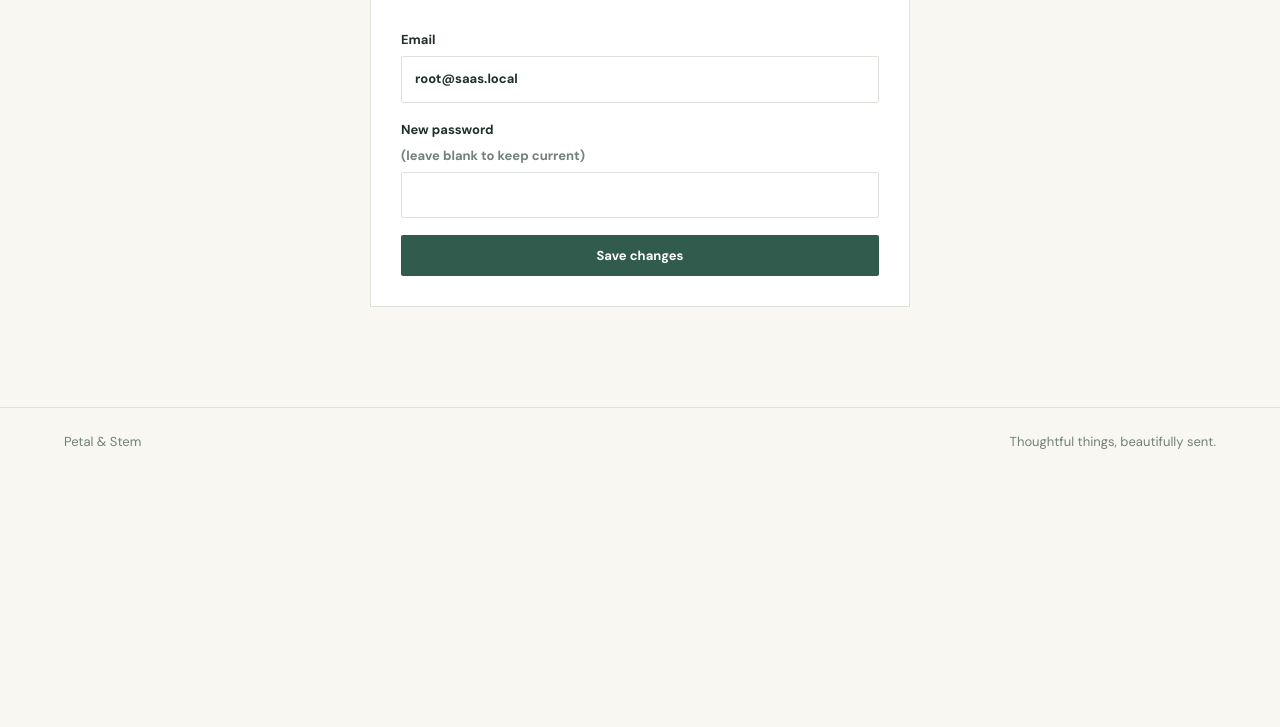
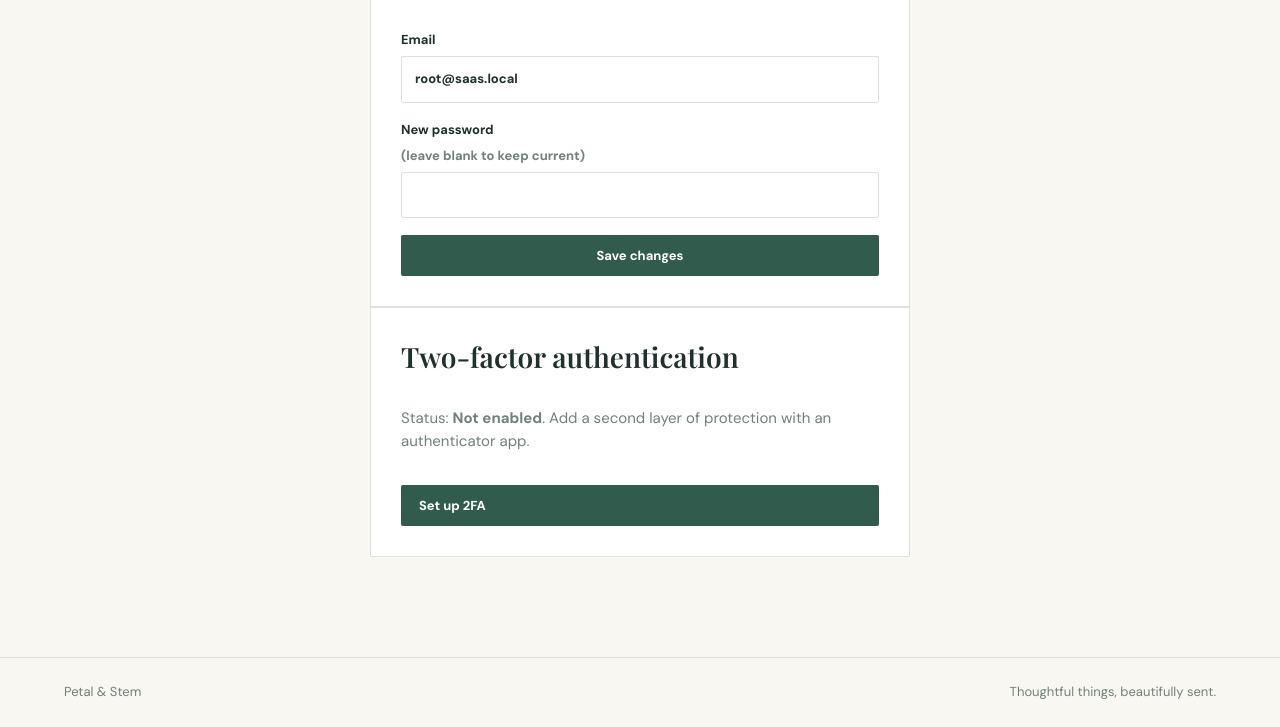
Before and after one commit to kalios5/Ethical-Hacking-Mod, a Flask app: page /auth/account in a window 1280 px wide. Shown: the part 245-972 px from the top of the page. Before the commit the page ends 694 px from the top, so only its background shows below. Run offline with Flask 3, Linux system fonts and the light colour scheme; the visitor is signed in with stand-in values (Sample User, id 1); some web fonts are replaced.

Commit message:
2fa + csrf +zip bomb protection
* Add files via upload

* Add files via upload

* Add files via upload

* Add files via upload

* Add files via upload

* Add files via upload

* Add files via upload

* Add files via upload

* Add files via upload

```diff
--- a/app/admin/routes.py
+++ b/app/admin/routes.py
@@ -140,11 +140,23 @@ def plugins():
 @admin_required
 @limiter.limit("5 per minute")
 def import_plugin():
-    from app.pluginmanager.loader import PluginValidationError, import_third_party_plugin
+    from app.pluginmanager.loader import PluginValidationError, import_third_party_plugin, read_zip_manifest
 
     shop = current_shop()
     name = request.form.get("name", "").strip().lower()
     file = request.files.get("file")
+
+    # Forensic manifest: record exactly what the uploaded zip contained
+    # (every file + size, not just __init__.py) BEFORE extraction. Detection
+    # only - blocks nothing - so any malicious multi-file upload leaves a
+    # full evidence trail in the audit log.
+    if file is not None:
+        manifest = read_zip_manifest(file)
+        if manifest:
+            files_summary = ", ".join(f"{fn}({sz}b)" for fn, sz in manifest[:30])
+            audit(actions.PLUGIN_IMPORT, actor=current_user(), shop_id=shop.id,
+                  target_type="plugin", target_id=name, success=True,
+                  detail=f"upload manifest ({len(manifest)} files): {files_summary}")
 
     try:
         module = import_third_party_plugin(name, file)
@@ -181,6 +193,7 @@ def upload_plugin():
     if request.method == "POST":
         plugin_name = request.form.get("plugin_name", "").strip()
         file = request.files.get("plugin_file")
+        original_filename = file.filename if file else None
 
         if not plugin_name or not is_safe_plugin_name(plugin_name):
             error = "Plugin name must contain only letters, numbers, or underscores."
@@ -218,11 +231,23 @@ def upload_plugin():
                         plugin_row.enabled = False
                         db.session.commit()
 
+                        # Same forensic level as the zip path's manifest:
+                        # record exactly what was uploaded (filename + size),
+                        # not just that "an upload happened."
                         audit(actions.PLUGIN_IMPORT, actor=current_user(), shop_id=shop.id,
                               target_type="plugin", target_id=plugin_name, success=True,
-                              detail="single-file upload")
+                              detail=f"single-file upload: {filename}({len(source_bytes)}b)")
                         flash("Plugin uploaded - enable it on the plugins page to show it on your storefront.", "success")
                         return redirect(url_for("admin.plugins"))
+
+        # PARITY WITH THE ZIP PATH: every rejected attempt gets logged too,
+        # not just successes. Without this, a rejected malicious .py upload
+        # left NO trace at all in the audit log - a real gap compared to the
+        # zip path, which logs its manifest before validation even runs.
+        if error is not None:
+            audit(actions.PLUGIN_IMPORT, actor=current_user(), shop_id=shop.id,
+                  target_type="plugin", target_id=plugin_name or None, success=False,
+                  detail=f"rejected: {error} (filename={original_filename!r})")
 
     return render_template("admin/upload_plugin.html", error=error)
 
--- a/app/admin/templates/admin/product_edit.html
+++ b/app/admin/templates/admin/product_edit.html
@@ -4,7 +4,7 @@
     <section class="form-page">
         <p class="eyebrow">Admin / Catalogue</p>
         <h1>Edit product</h1>
-        <form class="form-card" method="post">
+        <form class="form-card" method="post"><input type="hidden" name="csrf_token" value="{{ csrf_token() }}">
             <label>Name
                 <input name="name" value="{{ product.name }}" required>
             </label>
--- a/app/admin/templates/admin/products.html
+++ b/app/admin/templates/admin/products.html
@@ -9,7 +9,7 @@
         <a class="back" href="{{ url_for('admin.dashboard') }}">← Dashboard</a>
     </div>
     <div class="admin-grid">
-        <form class="form-card" method="post">
+        <form class="form-card" method="post"><input type="hidden" name="csrf_token" value="{{ csrf_token() }}">
             <h2>Add product</h2>
             <label>Name
                 <input name="name" required>
@@ -34,7 +34,7 @@
                     </div>
                     <div>
                         <a class="text-button" href="{{ url_for('admin.edit_product', product_id=product.id) }}">Edit</a>
-                        <form class="inline" method="post" action="{{ url_for('admin.delete_product', product_id=product.id) }}">
+                        <form class="inline" method="post" action="{{ url_for('admin.delete_product', product_id=product.id) }}"><input type="hidden" name="csrf_token" value="{{ csrf_token() }}">
                             <button class="text-button danger" type="submit">Delete</button>
                         </form>
                     </div>
--- a/app/auth/routes.py
+++ b/app/auth/routes.py
@@ -11,6 +11,7 @@ from app.Database.models import User, Plugin
 from app.security_plugins.temp_lockout import is_locked_out, record_failed_attempt, seconds_remaining, reset_on_success
 from app.security_plugins.new_device_alert import is_new_ip
 from app.security_plugins import ip_rate_limit as ip_limiter
+from app.auth import twofa
 
 
 def _feature_enabled(shop_id, name):
@@ -73,6 +74,20 @@ def login():
         # LOGIN_FAILED to the audit log and keeps failed_logins current.
         user = authenticate(username, password, ip=ip)
         if user:
+            # If 2FA is on for this account, DON'T complete login yet -
+            # stash a pending marker and divert to the code-entry page.
+            # The session stays unauthenticated (no user_id) until verified.
+            if user.twofa_enabled and user.twofa_secret:
+                session.clear()
+                session["pending_2fa_user_id"] = user.id
+                session["pending_2fa_ip"] = ip
+                session["pending_2fa_check_time"] = check_time.isoformat()
+                reset_on_success(user)
+                audit(actions.TWOFA_CHALLENGE, actor=user, ip=ip, shop_id=user.shop_id,
+                      target_type="user", target_id=user.id, success=True,
+                      detail="password ok, awaiting 2FA")
+                return redirect(url_for("auth.two_factor"))
+
             # session.clear() must run BEFORE any flash() calls for this
             # login - flash() stores messages inside the session, and
             # clear() wipes anything flashed before it runs.
@@ -102,6 +117,46 @@ def logout():
     session.clear()
     flash("You have been signed out.", "success")
     return redirect(url_for("storefront.index"))
+
+
+@bp.route("/2fa", methods=["GET", "POST"])
+def two_factor():
+    # Second step of a 2FA login. Reachable only when login() verified the
+    # password and stashed pending_2fa_user_id - session NOT yet authed.
+    pending_id = session.get("pending_2fa_user_id")
+    if not pending_id:
+        return redirect(url_for("auth.login"))
+
+    user = User.query.get(pending_id)
+    if user is None or not user.twofa_enabled:
+        session.clear()
+        return redirect(url_for("auth.login"))
+
+    if request.method == "POST":
+        code = request.form.get("code", "")
+        if twofa.verify_code(user, code):
+            ip = session.get("pending_2fa_ip")
+            check_time_raw = session.get("pending_2fa_check_time")
+            session.clear()
+            session["user_id"] = user.id
+            audit(actions.TWOFA_SUCCESS, actor=user, ip=ip, shop_id=user.shop_id,
+                  target_type="user", target_id=user.id, success=True, detail="2FA verified, login complete")
+            new_device_enabled = _feature_enabled(user.shop_id, "new_device_alert")
+            if new_device_enabled and check_time_raw:
+                try:
+                    if is_new_ip(user, ip, datetime.fromisoformat(check_time_raw)):
+                        flash("New sign-in detected from an unrecognized location.", "notice")
+                except ValueError:
+                    pass
+            flash(f"Welcome back, {user.username}.", "success")
+            return redirect(url_for("storefront.index"))
+
+        audit(actions.ACCESS_DENIED, actor=user, ip=session.get("pending_2fa_ip"),
+              shop_id=user.shop_id, target_type="user", target_id=user.id,
+              success=False, detail="bad 2FA code")
+        flash("Invalid authentication code.", "error")
+
+    return render_template("auth/two_factor.html")
 
 
 @bp.route("/register", methods=["GET", "POST"])
@@ -143,3 +198,44 @@ def account():
             db.session.commit()
             flash("Account updated.", "success")
     return render_template("auth/account.html", user=user)
+
+@bp.route("/2fa/setup", methods=["GET", "POST"])
+@login_required
+def two_factor_setup():
+    # Enrollment. GET generates a not-yet-activated secret + shows the QR.
+    # POST confirms the user can produce a valid code, and only THEN flips
+    # twofa_enabled on - so a mis-scanned QR can't lock someone out.
+    user = current_user()
+    if user.twofa_enabled:
+        flash("Two-factor authentication is already enabled.", "notice")
+        return redirect(url_for("auth.account"))
+
+    if request.method == "POST":
+        code = request.form.get("code", "")
+        if twofa.verify_code(user, code):
+            user.twofa_enabled = True
+            db.session.commit()
+            audit(actions.TWOFA_SUCCESS, actor=user, shop_id=user.shop_id,
+                  target_type="user", target_id=user.id, success=True, detail="2FA enabled")
+            flash("Two-factor authentication is now enabled.", "success")
+            return redirect(url_for("auth.account"))
+        flash("That code didn't match - try again.", "error")
+    else:
+        user.twofa_secret = twofa.generate_secret()
+        db.session.commit()
+
+    return render_template("auth/two_factor_setup.html",
+                           qr=twofa.qr_data_uri(user), secret=user.twofa_secret)
+
+
+@bp.route("/2fa/disable", methods=["POST"])
+@login_required
+def two_factor_disable():
+    user = current_user()
+    user.twofa_enabled = False
+    user.twofa_secret = None
+    db.session.commit()
+    audit(actions.TWOFA_SUCCESS, actor=user, shop_id=user.shop_id,
+          target_type="user", target_id=user.id, success=True, detail="2FA disabled")
+    flash("Two-factor authentication has been disabled.", "success")
+    return redirect(url_for("auth.account"))
--- a/app/auth/templates/auth/account.html
+++ b/app/auth/templates/auth/account.html
@@ -4,7 +4,7 @@
     <section class="form-page">
         <p class="eyebrow">Account settings</p>
         <h1>{{ user.username }}</h1>
-        <form class="form-card" method="post">
+        <form class="form-card" method="post"><input type="hidden" name="csrf_token" value="{{ csrf_token() }}">
             <label>Email
                 <input type="email" name="email" value="{{ user.email }}" required>
             </label>
@@ -13,5 +13,19 @@
             </label>
             <button class="button" type="submit">Save changes</button>
         </form>
+
+        <div class="form-card">
+            <h2>Two-factor authentication</h2>
+            {% if user.twofa_enabled %}
+                <p class="muted">Status: <strong>Enabled</strong>. Your account asks for a code at login.</p>
+                <form method="post" action="{{ url_for('auth.two_factor_disable') }}">
+                    <input type="hidden" name="csrf_token" value="{{ csrf_token() }}">
+                    <button class="button" type="submit">Disable 2FA</button>
+                </form>
+            {% else %}
+                <p class="muted">Status: <strong>Not enabled</strong>. Add a second layer of protection with an authenticator app.</p>
+                <a class="button" href="{{ url_for('auth.two_factor_setup') }}">Set up 2FA</a>
+            {% endif %}
+        </div>
     </section>
 {% endblock %}
--- a/app/auth/templates/auth/login.html
+++ b/app/auth/templates/auth/login.html
@@ -4,7 +4,7 @@
     <section class="form-page">
         <p class="eyebrow">Welcome back</p>
         <h1>Log in</h1>
-        <form class="form-card" method="post">
+        <form class="form-card" method="post"><input type="hidden" name="csrf_token" value="{{ csrf_token() }}">
             <label>Username
                 <input name="username" autocomplete="username" required>
             </label>
--- a/app/auth/templates/auth/register.html
+++ b/app/auth/templates/auth/register.html
@@ -4,7 +4,7 @@
     <section class="form-page">
         <p class="eyebrow">Join the garden</p>
         <h1>Create account</h1>
-        <form class="form-card" method="post">
+        <form class="form-card" method="post"><input type="hidden" name="csrf_token" value="{{ csrf_token() }}">
             <label>Username
                 <input name="username" required>
             </label>
--- a/app/storefront/routes.py
+++ b/app/storefront/routes.py
@@ -35,8 +35,7 @@ def index():
             # Sanitize before rendering. Plugin authors (especially
             # is_third_party=True uploads) are semi-trusted at best — their
             # HTML output shouldn't be able to run script in a customer's
-            # browser. Separate concern from the RCE-on-import
-            # vulnerability, which happens server-side and is untouched.
+            # browser.
             widgets.append(bleach.clean(raw_html, tags=ALLOWED_TAGS, attributes=ALLOWED_ATTRS))
         except (ImportError, AttributeError):
             continue
--- a/app/storefront/templates/storefront/cart.html
+++ b/app/storefront/templates/storefront/cart.html
@@ -9,7 +9,7 @@
         <a class="back" href="{{ url_for('storefront.index') }}">Continue shopping →</a>
     </div>
     {% if lines %}
-        <form method="post" action="{{ url_for('storefront.update_cart') }}">
+        <form method="post" action="{{ url_for('storefront.update_cart') }}"><input type="hidden" name="csrf_token" value="{{ csrf_token() }}">
             <div class="cart-list">
                 {% for item, product in lines %}
                     <div class="cart-line">
--- a/app/storefront/templates/storefront/index.html
+++ b/app/storefront/templates/storefront/index.html
@@ -34,7 +34,7 @@
                     <div class="product-foot">
                         <strong>${{ "%.2f"|format(product.price) }}</strong>
                         {% if product.stock %}
-                            <form method="post" action="{{ url_for('storefront.add_to_cart', product_id=product.id) }}">
+                            <form method="post" action="{{ url_for('storefront.add_to_cart', product_id=product.id) }}"><input type="hidden" name="csrf_token" value="{{ csrf_token() }}">
                                 <button class="button small" type="submit">Add to cart</button>
                             </form>
                         {% else %}
--- a/app/storefront/templates/storefront/product.html
+++ b/app/storefront/templates/storefront/product.html
@@ -10,7 +10,7 @@
             <p class="lede">{{ product.description }}</p>
             <p class="price">${{ "%.2f"|format(product.price) }}</p>
             {% if product.stock %}
-                <form class="buy-form" method="post" action="{{ url_for('storefront.add_to_cart', product_id=product.id) }}">
+                <form class="buy-form" method="post" action="{{ url_for('storefront.add_to_cart', product_id=product.id) }}"><input type="hidden" name="csrf_token" value="{{ csrf_token() }}">
                     <label>Quantity <input type="number" name="quantity" value="1" min="1" max="{{ product.stock }}"></label>
                     <button class="button" type="submit">Add to cart</button>
                 </form>
--- a/deployment/requirements.txt
+++ b/deployment/requirements.txt
@@ -58,3 +58,5 @@ Werkzeug==3.1.3
 wrapt==2.4.1
 WTForms==3.2.1
 WTForms-Components==0.11.0
+pyotp==2.9.0
+qrcode==7.4.2
```
Also changed, not shown: app/__init__.py (+4 -12 lines), app/admin/validators.py (+7 -0 lines), app/auth/templates/auth/two_factor.html (added, +16 -0 lines), app/auth/templates/auth/two_factor_setup.html (added, +21 -0 lines), app/auth/twofa.py (added, +34 -0 lines), app/pluginmanager/loader.py (+43 -0 lines).
